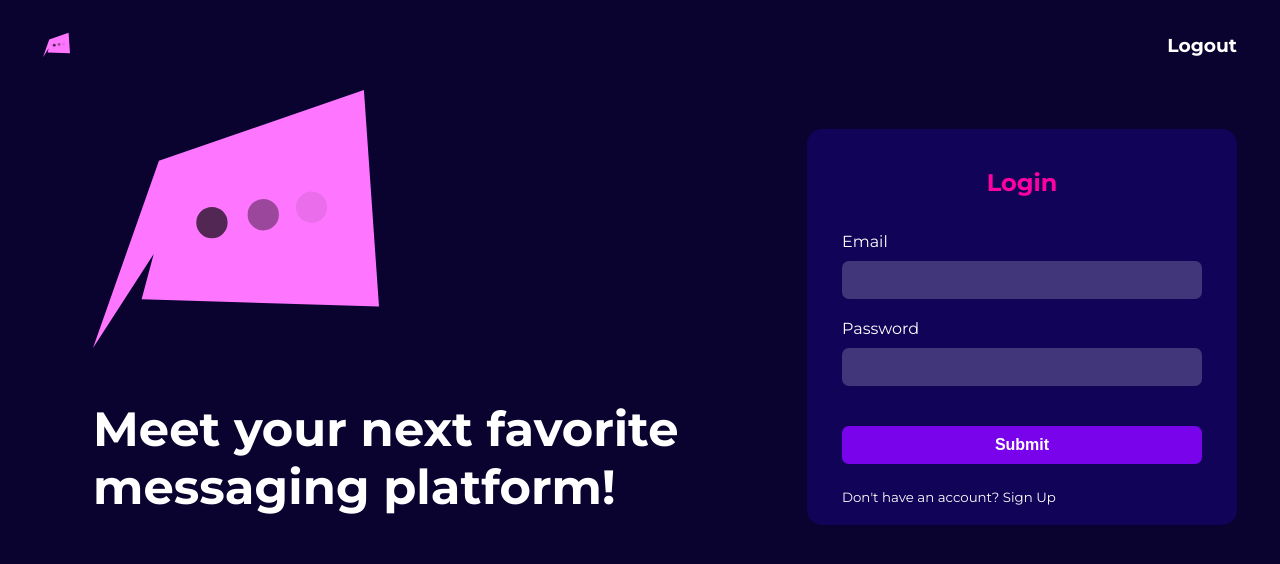
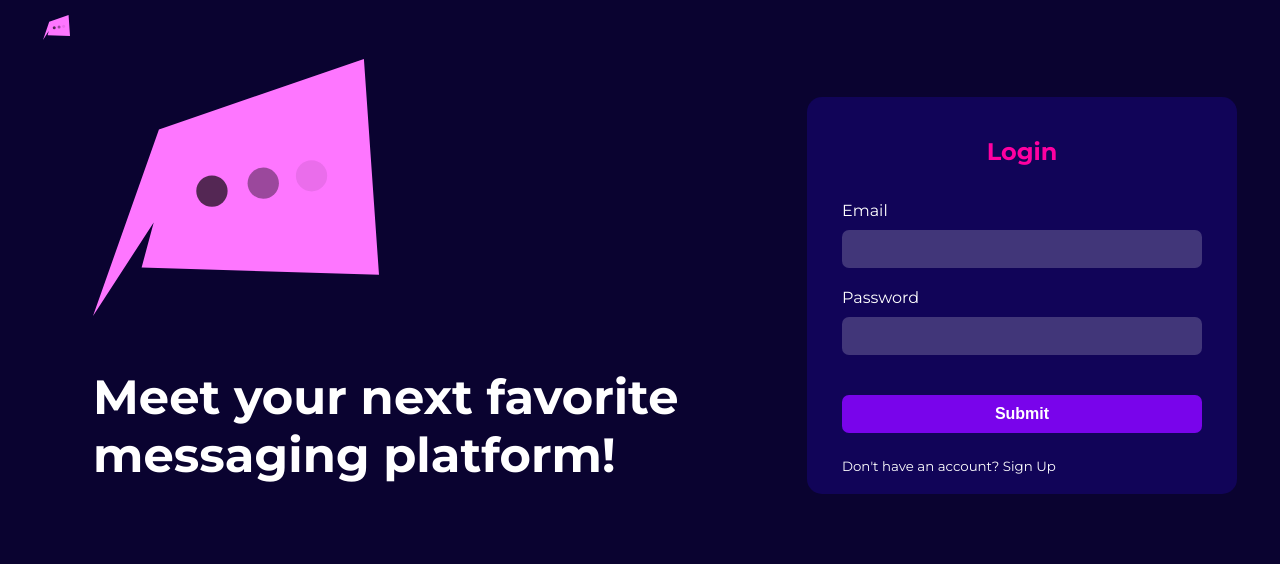
Before and after one commit to marufahmed-afk/chatApp, a React (Create React App) app in the folder client/: page /login in a window 1280 px wide. Shown: the top 564 px of the page. Built offline with nearby package versions, Linux system fonts and the light colour scheme; no server answers.

Commit message:
test deploy

```diff
--- a/client/src/components/layout/Navbar.js
+++ b/client/src/components/layout/Navbar.js
@@ -4,6 +4,7 @@ import { connect } from "react-redux";
 import PropTypes from "prop-types";
 import { logout } from "../../actions/auth";
 import { toggleSidebar } from "../../actions/interaction";
+import Dashboard from "./Dashboard";
 
 const Navbar = ({
   auth: { isAuthenticated, loading },
@@ -16,15 +17,20 @@ const Navbar = ({
 
   return (
     <div className="navbar container">
+      <Link to={Dashboard}>
         <img
           src={require("../../assets/logo.svg")}
           alt=""
           className="brand-logo"
         />
+      </Link>
 
+      {isAuthenticated && (
         <h3 className="logout-btn" onClick={logout}>
           Logout
         </h3>
+      )}
+
       <img
         src={require("../../assets/ham.svg")}
         alt=""
```
Lines whose indentation alone changed are shown as unchanged.
